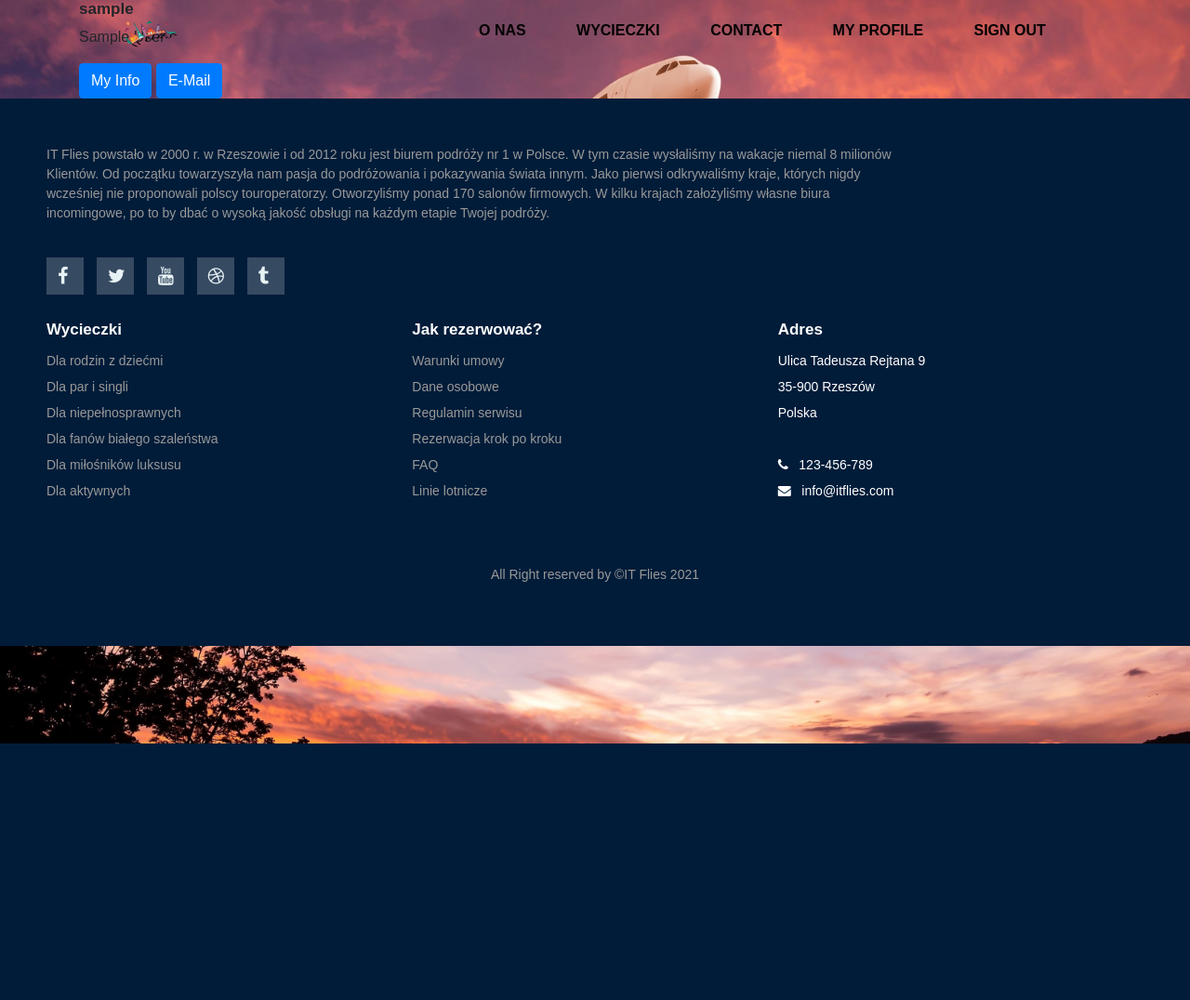
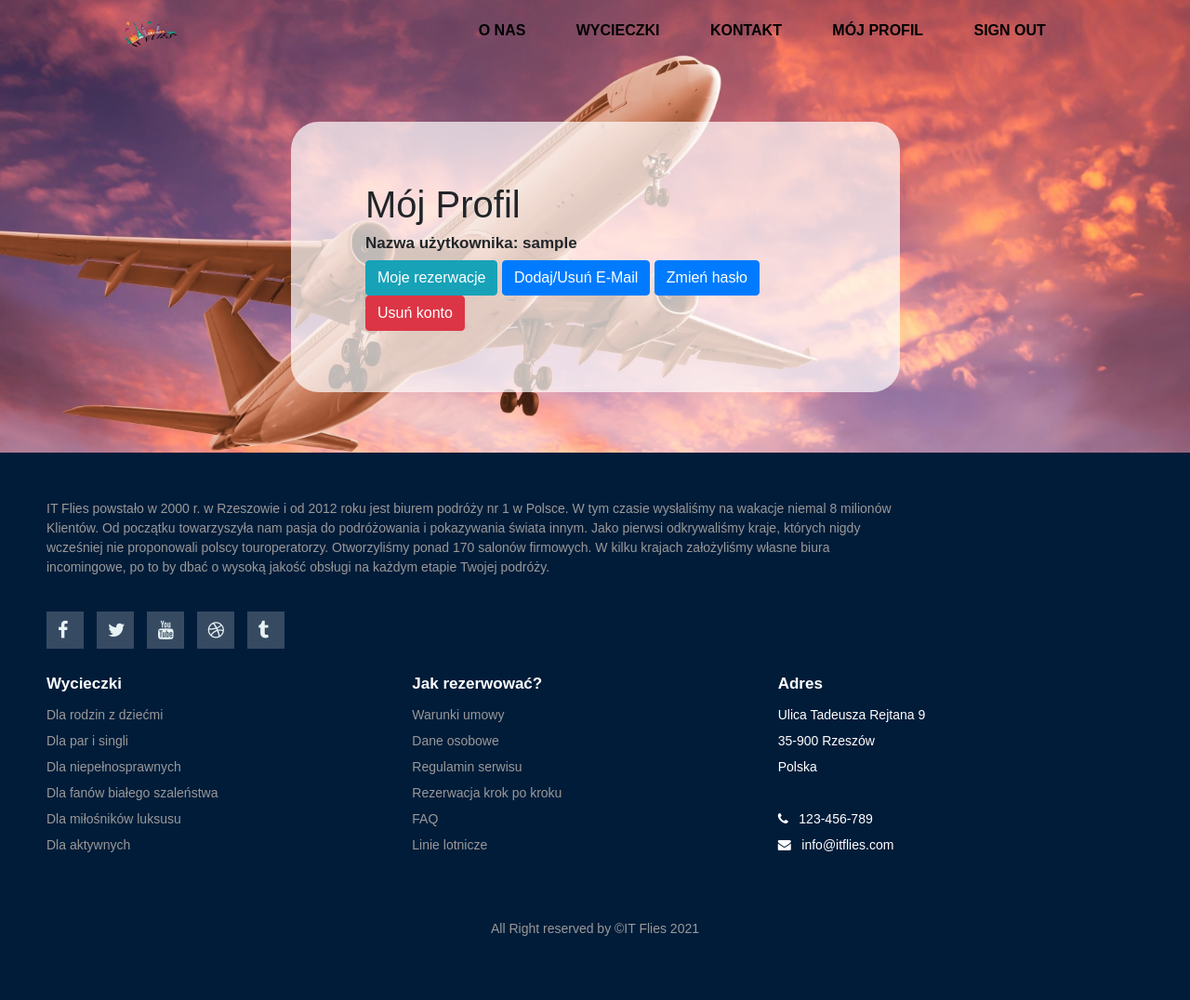
Before and after one commit to Kamilgolda/TripRecommendations, a Django app: a page that uses biuropodrozy/templates/base.html in a window 1280 px wide. Shown: the whole page at 93% size. Before the commit the page ends 800 px from the top, so only its background shows below. Run offline with Django 3.2, Linux system fonts and the light colour scheme; the visitor is signed in with stand-in values (Sample User, id 1); data comes from the database, SQL or seed files in the repository; some libraries are stand-ins or nearby versions.

Commit message:
#14 Przygotowanie podstron systemu rejestracji/logowania
Do strony "Mój Profil" dodałem odnośniki do stron:
Moje rezerwacje
Dodaj/Usuń Email
Zmień hasło
Usuń konto

```diff
--- /dev/null
+++ b/biuropodrozy/static/css/accountbase.css
@@ -0,0 +1,6 @@
+.col-md-6, .offset-md-3{
+background-color: rgba(255, 255, 255,0.7);
+border-radius: 30px;
+padding:5%;
+margin-block: 5%;
+}
--- a/biuropodrozy/static/css/base.css
+++ b/biuropodrozy/static/css/base.css
@@ -12,6 +12,19 @@
     background-attachment: fixed;
     background-origin: content-box;
     background-size: cover;
+    height: 100%;
+}
+
+.content{
+width:100%;
+position:relative;
+padding-top:65px;
+}
+
+.alert{
+margin-top: 65px;
+position:absolute;
+z-index:1;
 }
 
 /*NAV*/
--- a/biuropodrozy/static/css/home.css
+++ b/biuropodrozy/static/css/home.css
@@ -42,6 +42,11 @@
   transform: translateX(-50%);
 }
 
+/*Środkowy Panel*/
+.content{
+padding-top:0;
+}
+
 .hero {
   height: 100vh;
   background-size: cover;
@@ -80,6 +85,7 @@
   overflow: hidden;
   transform:rotateX(180deg);
   opacity:.5;
+  z-index:-1;
 }
 
 .hero .cloudsup img {
--- a/biuropodrozy/templates/account/base.html
+++ b/biuropodrozy/templates/account/base.html
@@ -1,5 +1,10 @@
 {% extends "base.html" %}
+{% load static i18n %}
 {% block title %}{% block head_title %}{% endblock head_title %}{% endblock title %}
+
+{% block css %}
+<link href="{% static 'css/accountbase.css' %}" rel="stylesheet">
+{% endblock %}
 
 {% block content %}
 <div class="row">
--- a/biuropodrozy/templates/base.html
+++ b/biuropodrozy/templates/base.html
@@ -32,8 +32,6 @@
 
     {% block css %}{% endblock %}
 
-    {% block javascript %}
-
       <!-- Bootstrap JS and its dependencies-->
       <script defer src="https://code.jquery.com/jquery-3.3.1.slim.min.js" integrity="sha384-q8i/X+965DzO0rT7abK41JStQIAqVgRVzpbzo5smXKp4YfRvH+8abtTE1Pi6jizo" crossorigin="anonymous"></script>
       <script defer src="https://cdnjs.cloudflare.com/ajax/libs/popper.js/1.14.3/umd/popper.min.js" integrity="sha384-ZMP7rVo3mIykV+2+9J3UJ46jBk0WLaUAdn689aCwoqbBJiSnjAK/l8WvCWPIPm49" crossorigin="anonymous"></script>
@@ -41,13 +39,11 @@
 
       <script defer src="{% static 'js/project.js' %}"></script>
 
-
-    {% endblock javascript %}
+    {% block javascript %}{% endblock %}
 
   </head>
 
   <body>
-
        <header class="main-header">
         <div class="logo">
             <a href="{% url 'home' %}"><img src="{% static 'images/logo.png'%}"></a>
@@ -67,13 +63,13 @@
             </li>
 
             <li class="nav-link">
-                <a href="#">Contact</a>
+                <a href="#">Kontakt</a>
             </li>
 
               {% if request.user.is_authenticated %}
                 <li class="nav-link">
 
-                  <a href="{% url 'users:detail' request.user.username  %}">{% trans "My Profile" %}</a>
+                  <a href="{% url 'users:detail' request.user.username  %}">{% trans "Mój Profil" %}</a>
                 </li>
 
             <li class="nav-link">
@@ -95,13 +91,15 @@
 
     </div><!--Nawigacja-->
 
-    <div class="content">
-
-      {% if messages %}
+       {% if messages %}
           {% for message in messages %}
               <div class="alert {% if message.tags %}alert-{{ message.tags }}{% endif %}">{{ message }}<button type="button" class="close" data-dismiss="alert" aria-label="Close"><span aria-hidden="true">&times;</span></button></div>
           {% endfor %}
       {% endif %}
+
+    <div class="content">
+
+
 
       {% block content %}{% endblock content %}
 
@@ -181,7 +179,6 @@
         </footer>
     </div> <!--Stopka-->
 
-       <script src="{% static 'js/project.js'%}"></script>
     {% block modal %}{% endblock modal %}
 
     {% block inline_javascript %}
--- a/biuropodrozy/templates/users/user_detail.html
+++ b/biuropodrozy/templates/users/user_detail.html
@@ -1,17 +1,20 @@
-{% extends "base.html" %}
-{% load static %}
+{% extends "account/base.html" %}
+{% load static i18n %}
 
 {% block title %}User: {{ object.username }}{% endblock %}
 
-{% block content %}
+{% block inner %}
 <div class="container">
+  <h1>{% trans "Mój Profil" %}</h1>
 
   <div class="row">
     <div class="col-sm-12">
 
-      <h2>{{ object.username }}</h2>
-      {% if object.name %}
-        <p>{{ object.name }}</p>
+      <h2>{% trans "Nazwa użytkownika" %}: {{ object.username }}</h2>
+      {% if object.emailaddress_set.all %}
+        {% for emailaddress in user.emailaddress_set.all %}
+        <p>{% trans "Email address" %}: {{ emailaddress.email }}</p>
+        {% endfor %}
       {% endif %}
     </div>
   </div>
@@ -21,8 +24,11 @@
 <div class="row">
 
   <div class="col-sm-12">
-    <a class="btn btn-primary" href="{% url 'users:update' %}" role="button">My Info</a>
-    <a class="btn btn-primary" href="{% url 'account_email' %}" role="button">E-Mail</a>
+    <!--<a class="btn btn-primary" href="{% url 'users:update' %}" role="button">My Info</a>-->
+    <a class="btn btn-info" href="#" role="button">Moje rezerwacje</a>
+    <a class="btn btn-primary" href="{% url 'account_email' %}" role="button">Dodaj/Usuń E-Mail</a>
+    <a class="btn btn-primary" href="{% url 'account_reset_password' %}" role="button">Zmień hasło</a>
+    <a class="btn btn-danger" href="{% url 'users:delete' %}" role="button">Usuń konto</a>
     <!-- Your Stuff: Custom user template urls -->
   </div>
 
@@ -32,4 +38,4 @@
 
 
 </div>
-{% endblock content %}
+{% endblock inner %}
--- a/biuropodrozy/users/urls.py
+++ b/biuropodrozy/users/urls.py
@@ -4,11 +4,17 @@
     user_detail_view,
     user_redirect_view,
     user_update_view,
+    user_delete_view,
+    del_user,
 )
 
 app_name = "users"
 urlpatterns = [
     path("~redirect/", view=user_redirect_view, name="redirect"),
     path("~update/", view=user_update_view, name="update"),
+    path("delete/", view=user_delete_view, name="delete"),
+    path("delconfirm/", view=del_user, name="deleteconfirm"),
     path("<str:username>/", view=user_detail_view, name="detail"),
+
+
 ]
--- a/biuropodrozy/users/views.py
+++ b/biuropodrozy/users/views.py
@@ -4,6 +4,10 @@
 from django.urls import reverse
 from django.utils.translation import gettext_lazy as _
 from django.views.generic import DetailView, RedirectView, UpdateView
+from django.views.generic import TemplateView
+from django.shortcuts import render
+from django.contrib import messages
+
 
 User = get_user_model()
 
@@ -34,6 +38,30 @@
 user_update_view = UserUpdateView.as_view()
 
 
+class UserDeleteView(TemplateView):
+    template_name = 'users/user_delete.html'
+
+
+user_delete_view = UserDeleteView.as_view()
+
+
+def del_user(request):
+    try:
+        u = request.user
+        u.delete()
+        messages.success(request, 'Konto zostało usunięte')
+
+    except User.DoesNotExist:
+        messages.error(request, 'Użytkownik nie istnieje')
+        return render(request, 'pages/home.html')
+
+    except Exception:
+        messages.error(request, 'Wystąpił błąd')
+        return render(request, 'pages/home.html')
+
+    return render(request, 'pages/home.html')
+
+
 class UserRedirectView(LoginRequiredMixin, RedirectView):
 
     permanent = False
```
Also changed, not shown: biuropodrozy/templates/users/user_delete.html (added, +21 -0 lines).
